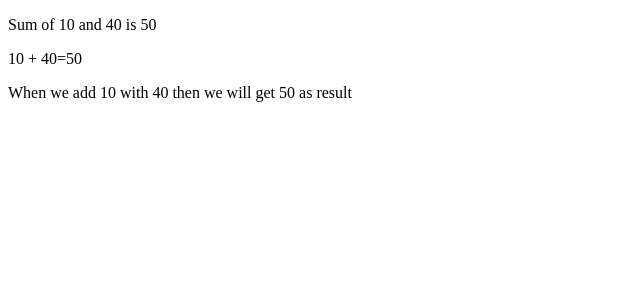
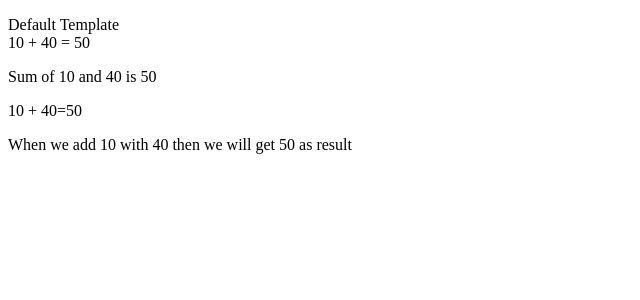
Before and after one commit to nxsudarshan/javascript-client, a React (Create React App) app: page / in a window 1280 px wide. Shown: the top 300 px of the page, without its empty margins (0-640 px from the left). Built offline with nearby package versions, Linux system fonts and the light colour scheme.

Commit message:
feat : update code

```diff
--- a/src/pages/ChildrenDemo/ChildrenDemo.jsx
+++ b/src/pages/ChildrenDemo/ChildrenDemo.jsx
@@ -13,6 +13,24 @@ export class ChildrenDemo extends React.Component {
   render() {
     return (
       <>
+        <Math
+          first="10"
+          second="40"
+          operator="+"
+        >
+          {({
+            result,
+            first,
+            second,
+            operator,
+          }) => (
+            <div>
+              Default Template
+              <br />
+              {`${first} ${operator} ${second} = ${result}`}
+            </div>
+          )}
+        </Math>
         <Math
           first="10"
           second="40"
```
